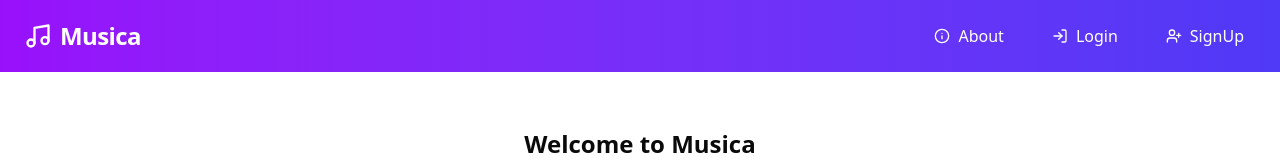
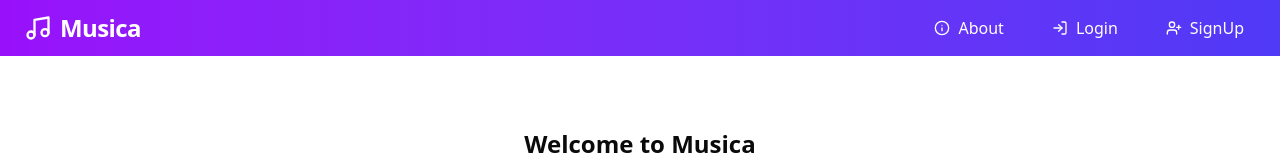
Before and after one commit to peektyer305/musica, a Next.js app: page / in a window 1280 px wide. Shown: the top 160 px of the page. Built offline with nearby package versions, Linux system fonts and the light colour scheme; no server answers; the database is empty.

Commit message:
feat: update Header component for improved mobile navigation and layout consistency

```diff
--- a/src/components/custom/Header.tsx
+++ b/src/components/custom/Header.tsx
@@ -46,7 +46,7 @@ export default function Header({ initialUser }: HeaderProps) {
     <header className={`bg-gradient-to-r from-purple-600 to-indigo-600 text-white fixed top-0 left-0 right-0 z-50 transition-transform duration-300 ease-in-out ${
       isVisible ? 'translate-y-0' : '-translate-y-full'
     }`}>
-      <div className="container mx-auto px-6 py-4 flex items-center justify-between">
+      <div className="container mx-auto px-6 md:py-2 py-4 flex items-center justify-between">
         <Link
           href="/"
           className="text-2xl font-extrabold tracking-tight flex items-center"
@@ -93,7 +93,7 @@ export default function Header({ initialUser }: HeaderProps) {
             menuOpen ? "flex" : "hidden"
           }`}
         >
-          <ul className="flex flex-col md:flex-row md:space-x-6 p-4 md:p-0">
+          <ul className="flex flex-col md:flex-row md:items-center md:space-x-6 p-4 md:p-0">
             {/* User Icon - Mobile */}
             {isLogin && userIcon && (
               <li className="md:hidden border-b border-gray-300 pb-3 mb-3">
@@ -116,7 +116,7 @@ export default function Header({ initialUser }: HeaderProps) {
               </li>
             )}
 
-            <li>
+            <li className="md:hidden">
               <Link
                 href="/about"
                 className="flex items-center gap-2 px-3 py-2 rounded hover:bg-gray-200 md:hover:bg-indigo-700 md:hover:text-white transition"
@@ -127,6 +127,15 @@ export default function Header({ initialUser }: HeaderProps) {
             </li>
             {isLogin ? (
               <>
+                <li className="hidden md:block">
+                  <Link
+                    href="/about"
+                    className="flex items-center gap-2 px-3 py-2 rounded hover:bg-gray-200 md:hover:bg-indigo-700 md:hover:text-white transition"
+                  >
+                    <Info className="h-4 w-4" />
+                    About
+                  </Link>
+                </li>
                 <li>
                   <button
                     type="button"
@@ -169,13 +178,22 @@ export default function Header({ initialUser }: HeaderProps) {
               </>
             ) : (
               <>
-                <li>
+                <li className="hidden md:block">
+                  <Link
+                    href="/about"
+                    className="flex items-center gap-2 px-3 py-2 rounded hover:bg-gray-200 md:hover:bg-indigo-700 md:hover:text-white transition"
+                  >
+                    <Info className="h-4 w-4" />
+                    About
+                  </Link>
+                </li>
+                <li className="hidden md:block">
                   <div className="flex items-center gap-2 px-3 py-2 rounded hover:bg-gray-200 md:hover:bg-indigo-700 md:hover:text-white transition">
                     <LogIn className="h-4 w-4" />
                     <Link href="/login">Login</Link>
                   </div>
                 </li>
-                <li>
+                <li className="hidden md:block">
                   <Link
                     href="/signup"
                     className="flex items-center gap-2 px-3 py-2 rounded hover:bg-gray-200 md:hover:bg-indigo-700 md:hover:text-white transition"
```
